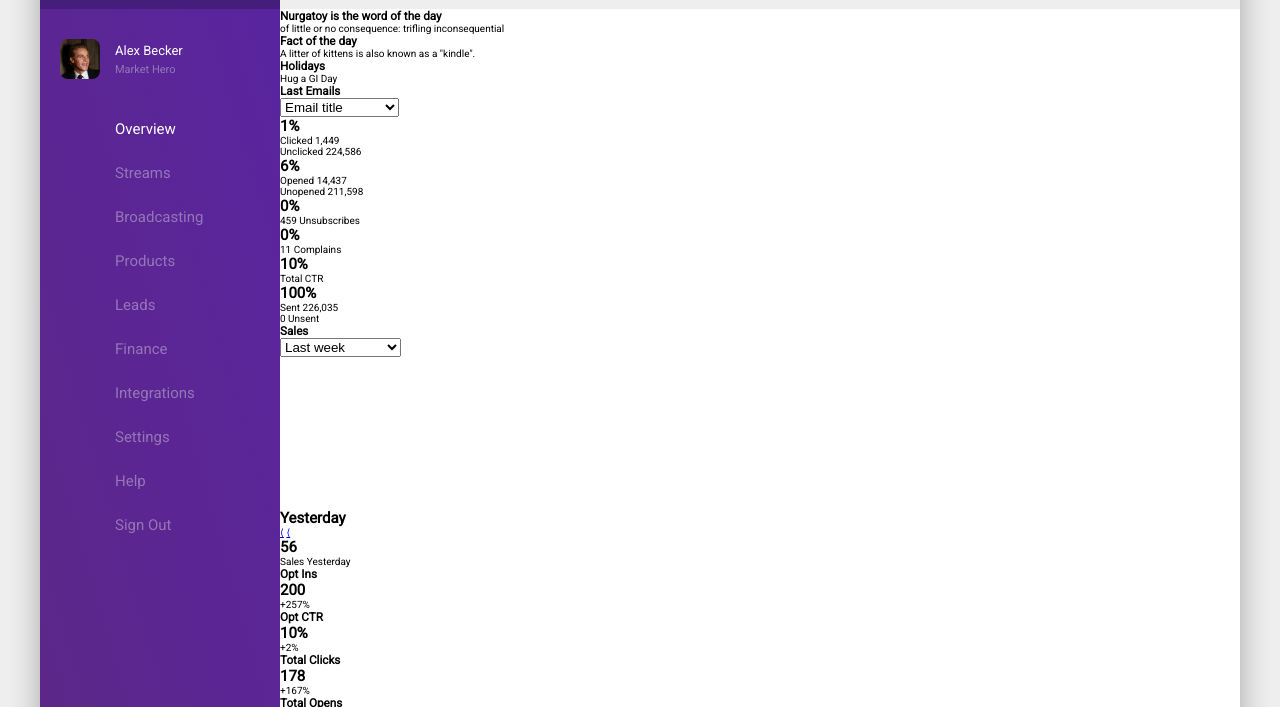
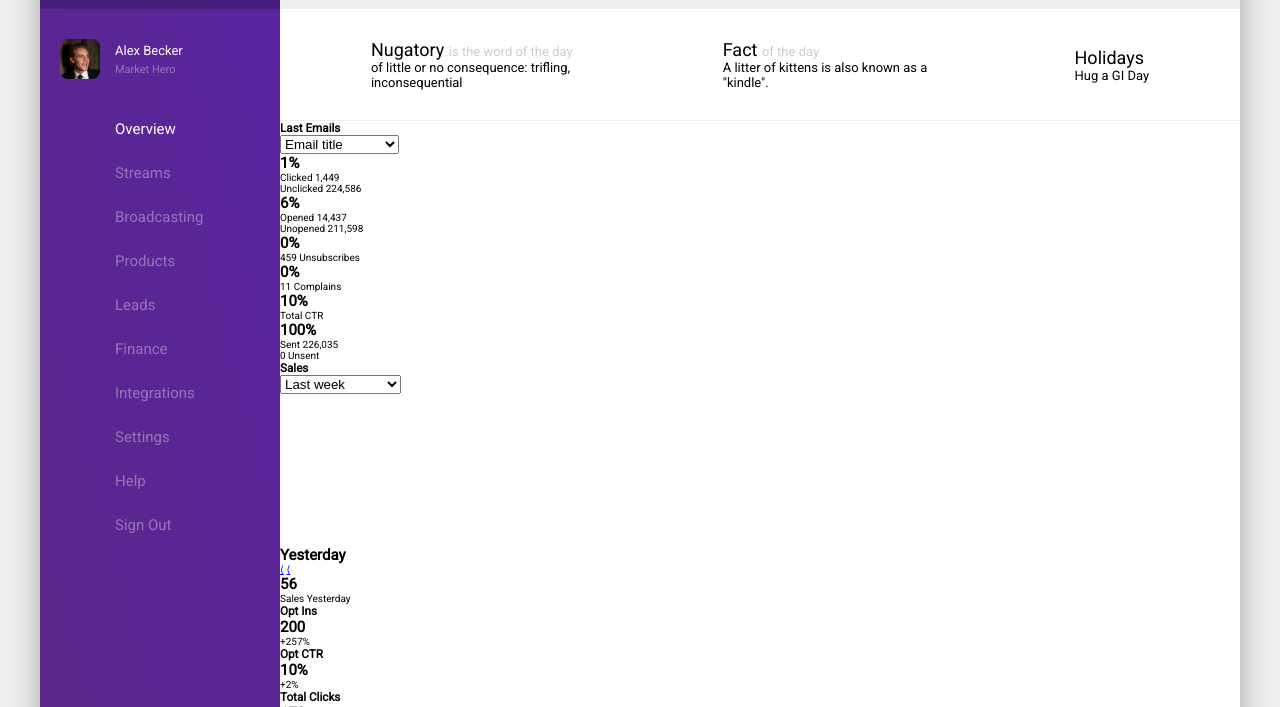
Before and after one commit to N-bred/Markethero, a website: page index.html in a window 1280 px wide. Shown: the part 92-799 px from the top of the page. Drawn offline with nearby package versions, Linux system fonts and the light colour scheme.

Commit message:
Finish feed component

```diff
--- a/index.html
+++ b/index.html
@@ -83,24 +83,24 @@
             <section class="feed">
                <div class="container">
                   <div class="feed__item nurgatory">
-                     <h3 class="item__title">
-                        Nurgatoy <span>is the word of the day</span>
+                     <h3 class="feed__title">
+                        Nugatory <span>is the word of the day</span>
                      </h3>
-                     <p class="item__text">
-                        of little or no consequence: trifling inconsequential
+                     <p class="feed__text">
+                        of little or no consequence: trifling, inconsequential
                      </p>
                   </div>
                   <div class="feed__item fact">
-                     <h3 class="item__title">Fact <span>of the day</span></h3>
-                     <p class="item__text">
+                     <h3 class="feed__title">Fact <span>of the day</span></h3>
+                     <p class="feed__text">
                         A litter of kittens is also known as a "kindle".
                      </p>
                   </div>
                   <div class="feed__item party">
-                     <h3 class="item__title">
+                     <h3 class="feed__title">
                         Holidays
                      </h3>
-                     <p class="item__text">
+                     <p class="feed__text">
                         Hug a GI Day
                      </p>
                   </div>
--- a/sass/base/_variables.scss
+++ b/sass/base/_variables.scss
@@ -5,6 +5,7 @@ $primary-color-dark: #471e7f;
 $color-links: #ddd;
 $color-links-hover: #f2ba2f;
 $color-grey: #eee;
+$color-grey-dark: #ccc;
 $color-black: #000;
 $color-pink: #e77cae;
 $color-green: #49d785;
--- /dev/null
+++ b/sass/components/_feed.scss
@@ -0,0 +1,27 @@
+.feed {
+  border-bottom: 1px solid $color-grey;
+  .container {
+    display: flex;
+    justify-content: space-around;
+    align-items: center;
+    padding: 3rem;
+  }
+
+  &__item {
+    max-width: 23rem;
+  }
+
+  &__title {
+    font-size: 1.8rem;
+    font-weight: normal;
+
+    span {
+      color: $color-grey-dark;
+      font-size: 1.3rem;
+    }
+  }
+
+  &__text {
+    font-size: 1.3rem;
+  }
+}
--- a/sass/main.scss
+++ b/sass/main.scss
@@ -6,3 +6,4 @@
 //Components
 @import './components/sidebar';
 @import './components/bars';
+@import './components/feed';
```
Also changed, not shown: css/style.css.
